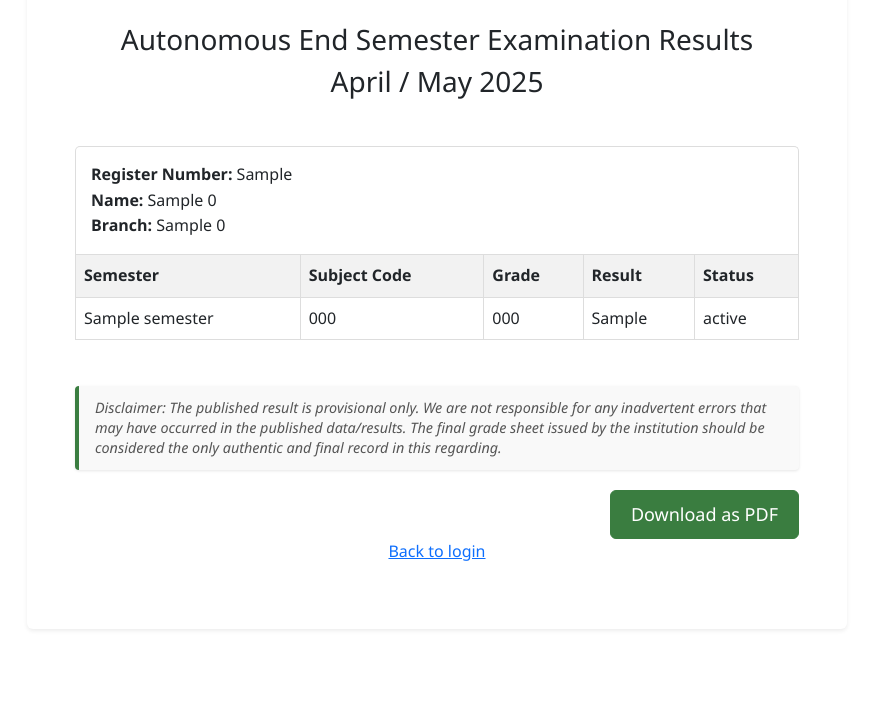
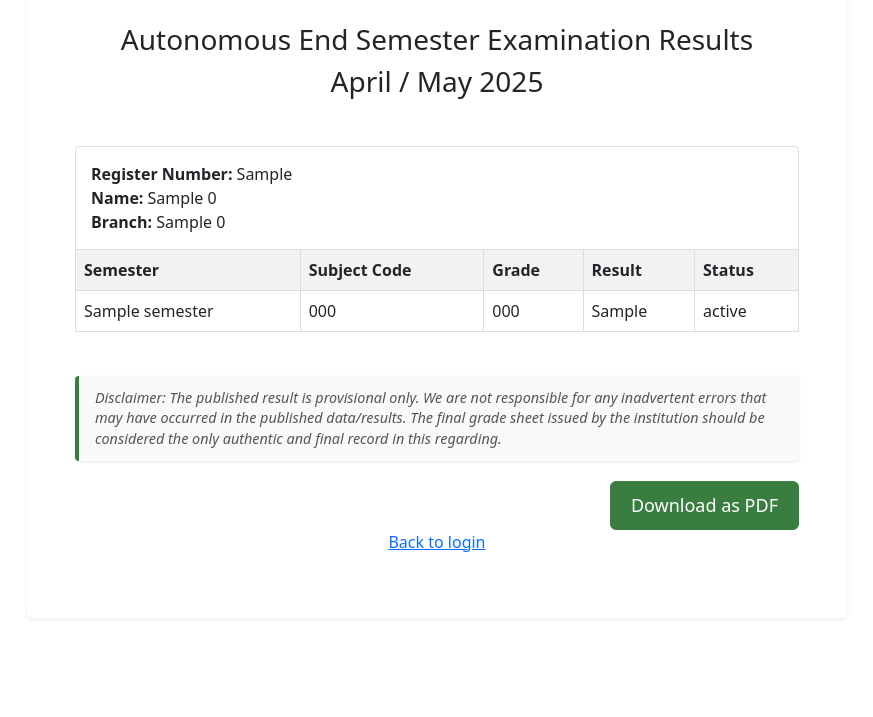
Before and after one commit to INPATHTAMILAN-M/result_management, a Django app: template templates/results.html in a window 1280 px wide. Shown: the part 437-1154 px from the top of the page, without its empty margins (203-1076 px from the left). After the commit the page ends 1056 px from the top, so only its background shows below. Run offline with Django 5.2, Linux system fonts and the light colour scheme; the template is opened without the code that fills it: most values are stand-ins (such as "Sample title", 1, 10 or a date in 2020); some libraries are stand-ins or nearby versions.

Commit message:
remove body style in results.html

```diff
--- a/templates/results.html
+++ b/templates/results.html
@@ -12,17 +12,6 @@
 </head>
 
 <style>
-    body {
-    background-color: #f8f9fa; /* Light gray background for nice contrast */
-    font-family: 'Segoe UI', Tahoma, Geneva, Verdana, sans-serif;
-    font-size: 16px;
-    color: #212529;
-    margin: 0;
-    padding: 0;
-    line-height: 1.6;
-    -webkit-font-smoothing: antialiased;
-    -moz-osx-font-smoothing: grayscale;
-}
 
 /* For better PDF spacing and layout */
 #pdf-content {
```
